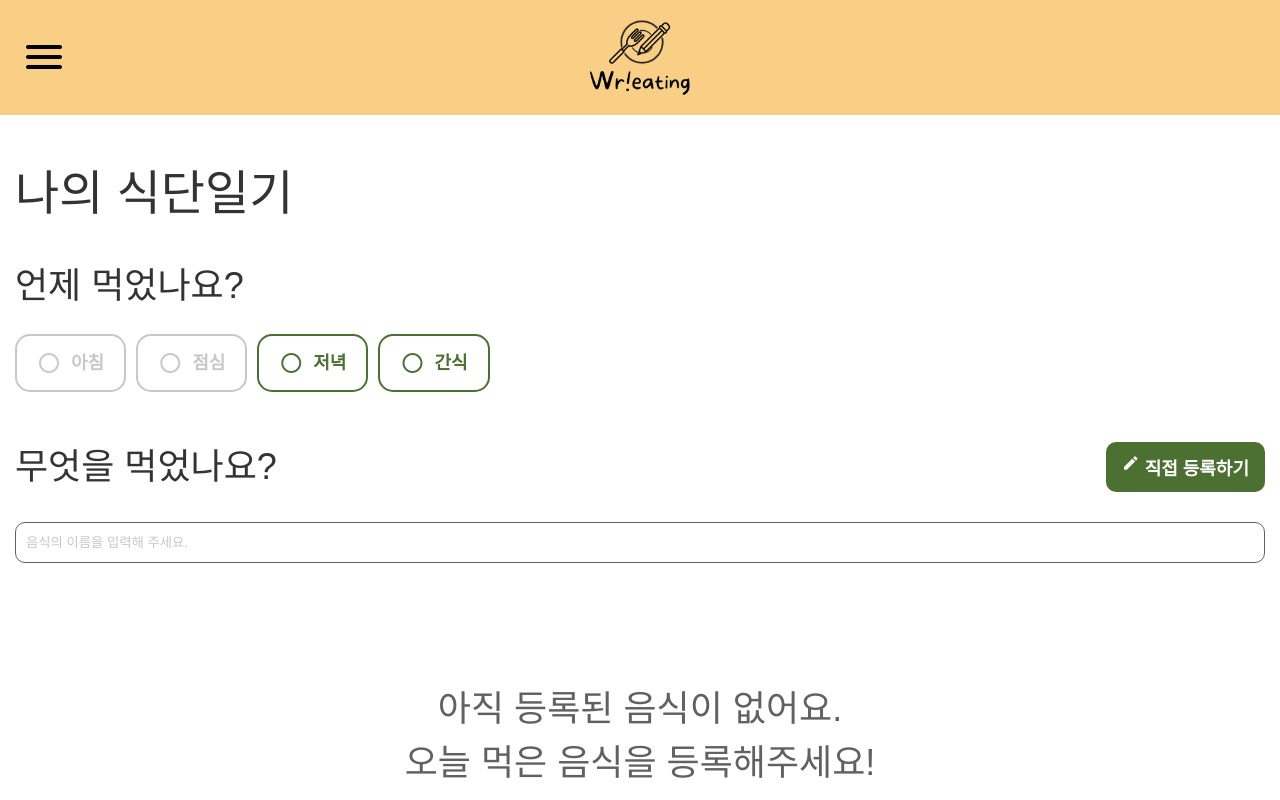
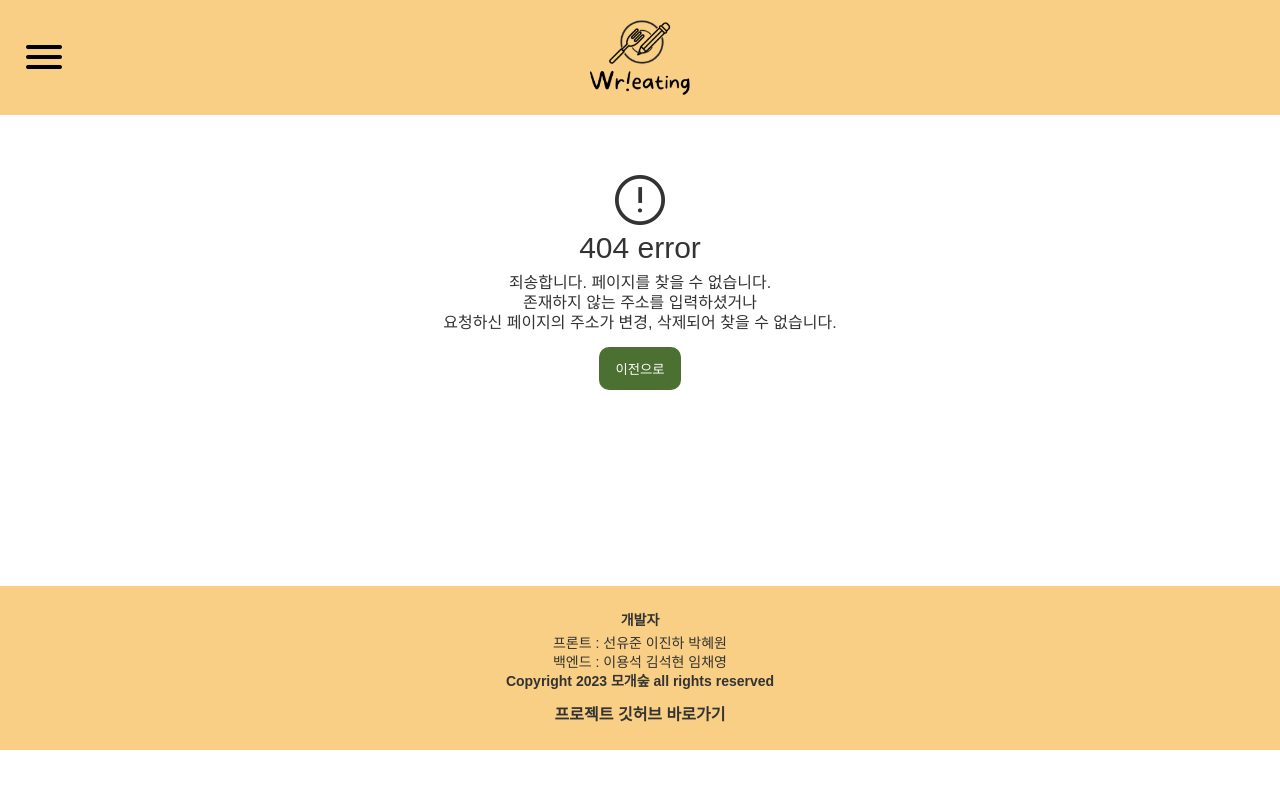
Before and after one commit to codestates-seb/seb43_main_004, a React (Create React App) app in the folder client/: page /diary-add in a window 1280 px wide. Shown: the top 800 px of the page. Built offline with nearby package versions, Linux system fonts and the light colour scheme; a web font is replaced by a local one.

Commit message:
Fix: 일기 작성, 일기 수정시 path 수정

```diff
--- a/client/src/App.tsx
+++ b/client/src/App.tsx
@@ -24,7 +24,8 @@ function App() {
           <Route path="/" element={<DiaryCheck />} />
           <Route path="/diaries" element={<DiaryCheck />} />
           <Route path="/diaries/:id" element={<DiaryDetail />} />
-          <Route path="/diary-add" element={<DiaryWrite />} />
+          <Route path="/diaries/:id/add" element={<DiaryWrite />} />
+          <Route path="/diaries/:id/update" element={<DiaryWrite />} />
           <Route path="/nutrient" element={<FoodArchive />} />
           <Route path="/sign-in" element={<UserSignIn />} />
           <Route path="/sign-up" element={<UserSignUp social={false} />} />
```
